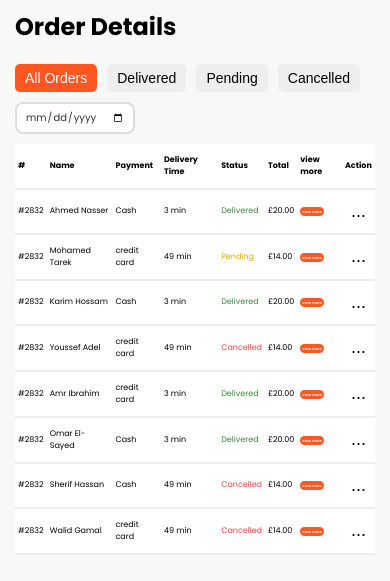
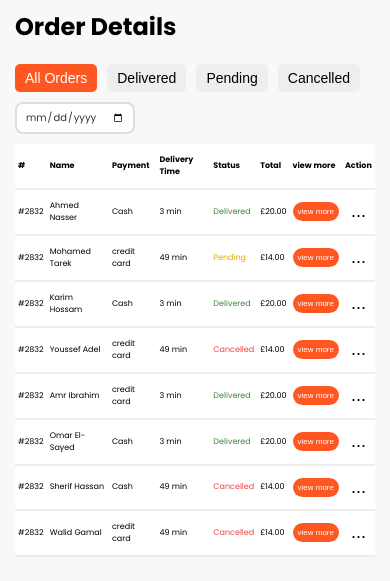
Before and after one commit to Rowyda020/latto, a plain HTML site: page index.html in a window 390 px wide. Shown: the part 79-660 px from the top of the page. Drawn offline with Linux system fonts and the light colour scheme.

Commit message:
Update style.css

```diff
--- a/style.css
+++ b/style.css
@@ -474,9 +474,9 @@ td {
     }
 
    .view {
-        padding: 2px;
-        font-size: 4px;
-        font-weight: 800;
+        padding: 5px;
+        font-size: 8px;
+        font-weight: 500;
 
     }
 
```
